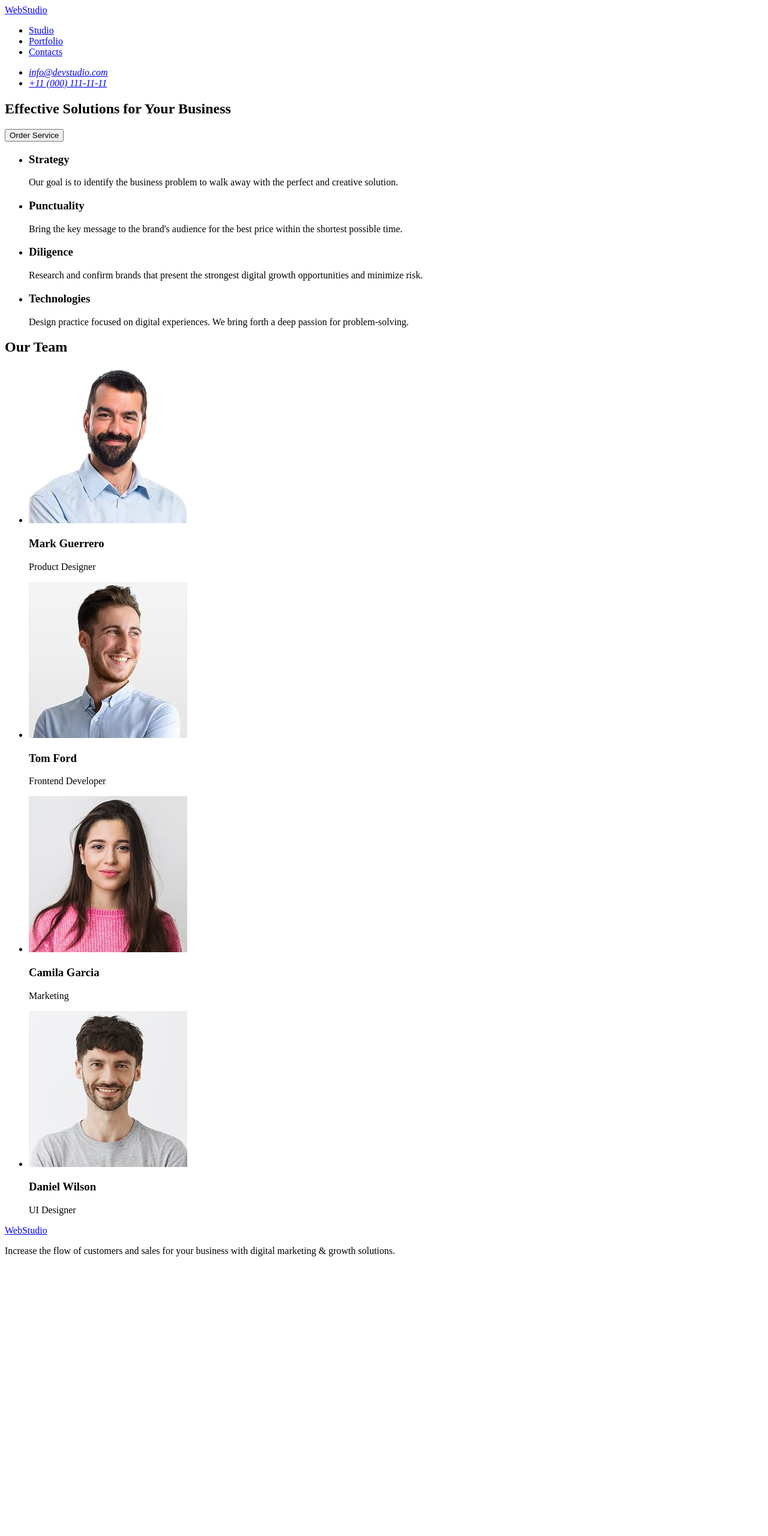
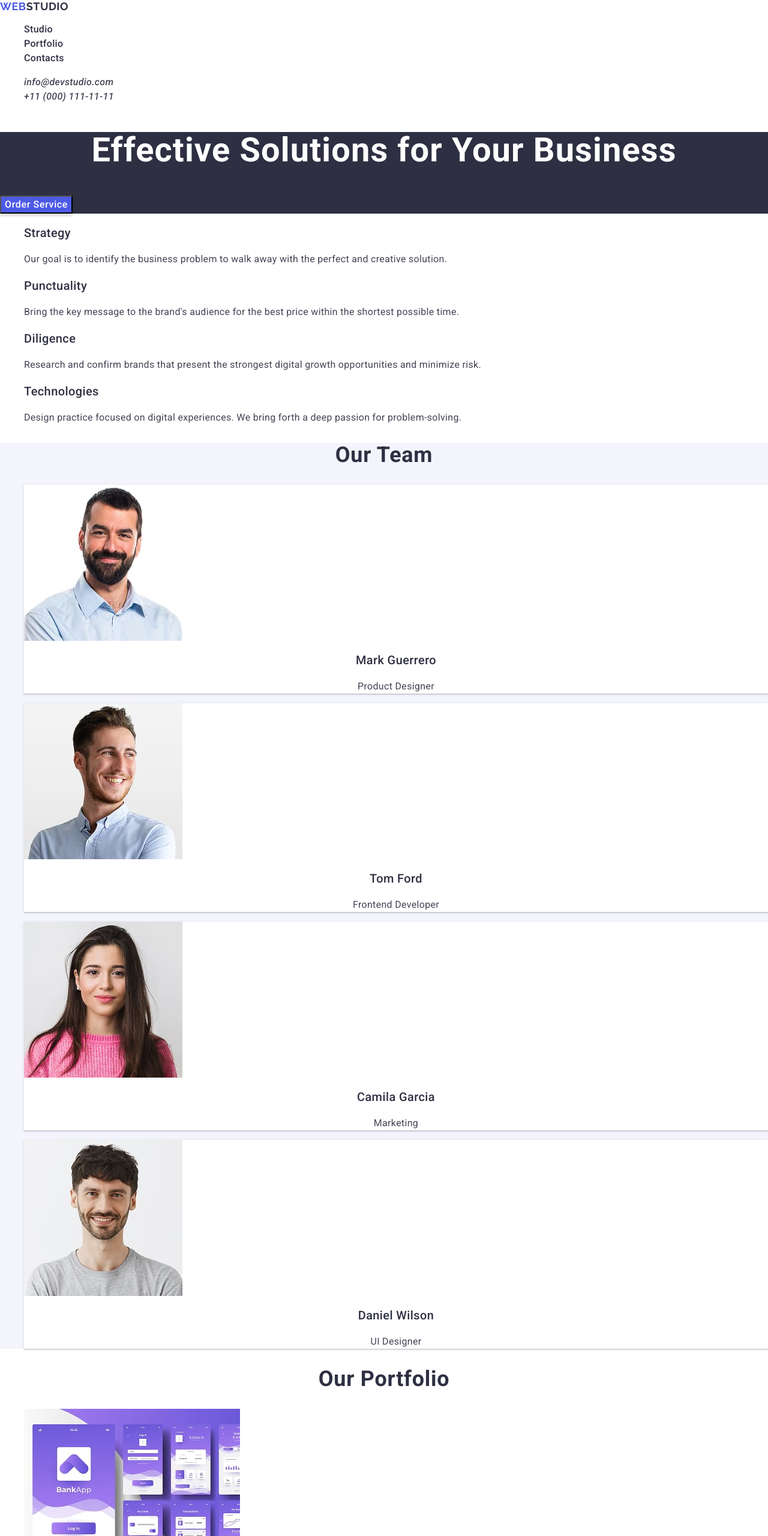
Before and after one commit to Maxim-Loznian/goit-markup-hw-021, a plain HTML site: page index.html in a window 1280 px wide. Shown: the top 2560 px of the page at 60% size. Before the commit the page ends 2110 px from the top, so only its background shows below. Drawn offline with nearby package versions, Linux system fonts and the light colour scheme.

Commit message:
second home work

```diff
--- /dev/null
+++ b/css/styles.css
@@ -0,0 +1,187 @@
+Ul,
+ol {
+  list-style-type: none;
+}
+
+a {
+  text-decoration: none;
+  color: inherit;
+}
+
+button {
+  cursor: pointer;
+}
+
+img {
+  display: block;
+}
+
+body {
+  font-family: "Roboto", sans-serif;
+  background-color: #fff;
+  color: #434455;
+}
+.logotype {
+  font-family: "Raleway", sans-serif;
+  font-weight: 700;
+  font-size: 18px;
+  line-height: 1.17;
+  letter-spacing: 0.03em;
+  text-transform: uppercase;
+  color: #4d5ae5;
+}
+
+.logo {
+  color: #2e2f42;
+}
+
+.menu-link {
+  font-weight: 500;
+  font-size: 16px;
+  line-height: 1.5;
+  letter-spacing: 0.02em;
+  color: #2e2f42;
+}
+
+.menu-link:hover,
+.menu-link:focus {
+  color: #404bbf;
+}
+
+.menu-link:active {
+  color: #404bbf;
+}
+.menu-addr-link {
+  font-weight: 500;
+  font-size: 16px;
+  line-height: 1.5;
+  letter-spacing: 0.02em;
+  color: #434455;
+}
+
+.menu-addr-link:hover,
+.menu-addr-link:focus {
+  color: #404bbf;
+}
+
+.hero {
+  background: #2e2f42;
+}
+
+.hero-title {
+  font-weight: 700;
+  font-size: 56px;
+  line-height: 1.07143;
+  letter-spacing: 0.02em;
+  text-align: center;
+  color: #fff;
+}
+
+.btn {
+  box-shadow: 0 4px 4px 0 rgba(0, 0, 0, 0.15);
+  background: #4d5ae5;
+  font-weight: 500;
+  font-size: 16px;
+  line-height: 1.5;
+  letter-spacing: 0.04em;
+  color: #fff;
+}
+
+.btn:hover,
+.btn:focus {
+  background: #404bbf;
+}
+
+.page-adv-title {
+  font-weight: 500;
+  font-size: 20px;
+  line-height: 1.2;
+  letter-spacing: 0.02em;
+  color: #2e2f42;
+}
+
+.page-adv-text {
+  font-size: 16px;
+  line-height: 1.5;
+  letter-spacing: 0.02em;
+  color: #434455;
+}
+
+.team {
+  background: #f4f4fd;
+}
+
+.team-title {
+  font-weight: 700;
+  font-size: 36px;
+  line-height: 1.11111;
+  letter-spacing: 0.02em;
+  text-align: center;
+  color: #2e2f42;
+}
+
+.team-card {
+  box-shadow: 0 2px 1px 0 rgba(46, 47, 66, 0.08),
+    0 1px 1px 0 rgba(46, 47, 66, 0.16), 0 1px 6px 0 rgba(46, 47, 66, 0.08);
+  background: #fff;
+}
+
+.team-avatar {
+  font-weight: 500;
+  font-size: 20px;
+  line-height: 1.2;
+  letter-spacing: 0.02em;
+  text-align: center;
+  color: #2e2f42;
+}
+
+.team-text {
+  font-size: 16px;
+  line-height: 1.5;
+  letter-spacing: 0.02em;
+  text-align: center;
+}
+
+.portfolio-title {
+  font-weight: 700;
+  font-size: 36px;
+  line-height: 1.11111;
+  letter-spacing: 0.02em;
+  text-align: center;
+  color: #2e2f42;
+}
+
+.portfolio-offer {
+  font-weight: 500;
+  font-size: 20px;
+  line-height: 1.2;
+  letter-spacing: 0.02em;
+  color: #2e2f42;
+}
+
+.portfolio-text {
+  font-size: 16px;
+  line-height: 1.5;
+  letter-spacing: 0.02em;
+}
+
+.page-footer {
+  background: #2e2f42;
+}
+
+.logo-footer {
+  font-family: "Raleway", sans-serif;
+  font-weight: 700;
+  font-size: 18px;
+  line-height: 1.16667;
+  letter-spacing: 0.03em;
+  text-transform: uppercase;
+  color: #f4f4fd;
+}
+
+.footer-text {
+  font-size: 16px;
+  line-height: 1.5;
+  letter-spacing: 0.02em;
+  color: #f4f4fd;
+}
--- a/index.html
+++ b/index.html
@@ -4,111 +4,206 @@
     <meta charset="UTF-8" />
     <meta name="viewport" content="width=device-width, initial-scale=1.0" />
     <title>WEBSTUDIO</title>
+    <link rel="preconnect" href="https://fonts.googleapis.com" />
+    <link rel="preconnect" href="https://fonts.gstatic.com" crossorigin />
+    <link
+      href="https://fonts.googleapis.com/css2?family=Raleway:ital,wght@0,100..900;1,100..900&family=Roboto:ital,wght@0,100..900;1,100..900&display=swap"
+      rel="stylesheet"
+    />
+    <link
+      rel="stylesheet"
+      href="https://cdnjs.cloudflare.com/ajax/libs/modern-normalize/3.0.1/modern-normalize.min.css"
+    />
+    <link rel="stylesheet" href="./css/styles.css" />
   </head>
   <body>
-    <header>
-      <nav>
-        <a href="./index.html">WebStudio</a>
-        <ul>
-          <li><a href="./index.html">Studio</a></li>
-          <li><a href="#portfolio">Portfolio</a></li>
-          <li><a href="#contacts">Contacts</a></li>
+    <header class="page-header">
+      <nav class="page-nav">
+        <a class="logotype" href="./index.html"
+          >Web<span class="logo">Studio</span></a
+        >
+        <ul class="menu">
+          <li class="menu-item">
+            <a class="menu-link" href="./index.html">Studio</a>
+          </li>
+          <li class="menu-item">
+            <a class="menu-link" href="#portfolio">Portfolio</a>
+          </li>
+          <li class="menu-item">
+            <a class="menu-link" href="#contacts">Contacts</a>
+          </li>
         </ul>
       </nav>
-      <address>
-        <ul>
-          <li><a href="mailto:info@devstudio.com">info@devstudio.com</a></li>
-          <li><a href="tel:+110001111111">+11 (000) 111-11-11</a></li>
+      <address class="page-addr">
+        <ul class="menu-addr">
+          <li class="menu-addr-item">
+            <a class="menu-addr-link" href="mailto:info@devstudio.com"
+              >info@devstudio.com</a
+            >
+          </li>
+          <li class="menu-addr-item">
+            <a class="menu-addr-link" href="tel:+110001111111"
+              >+11 (000) 111-11-11</a
+            >
+          </li>
         </ul>
       </address>
     </header>
     <main>
-      <section>
-        <h1>Effective Solutions for Your Business</h1>
-        <button type="button">Order Service</button>
+      <section class="hero">
+        <h1 class="hero-title">Effective Solutions for Your Business</h1>
+        <button class="btn" type="button">Order Service</button>
       </section>
       <section id="advantages">
         <h2 hidden>Our advantages</h2>
-        <ul>
-          <li>
-            <h3>Strategy</h3>
-            <p>
+        <ul class="page-adv">
+          <li class="page-adv-item">
+            <h3 class="page-adv-title">Strategy</h3>
+            <p class="page-adv-text">
               Our goal is to identify the business problem to walk away with the
               perfect and creative solution.
             </p>
           </li>
-          <li>
-            <h3>Punctuality</h3>
-            <p>
+          <li class="page-adv-item">
+            <h3 class="page-adv-title">Punctuality</h3>
+            <p class="page-adv-text">
               Bring the key message to the brand's audience for the best price
               within the shortest possible time.
             </p>
           </li>
-          <li>
-            <h3>Diligence</h3>
-            <p>
+          <li class="page-adv-item">
+            <h3 class="page-adv-title">Diligence</h3>
+            <p class="page-adv-text">
               Research and confirm brands that present the strongest digital
               growth opportunities and minimize risk.
             </p>
           </li>
-          <li>
-            <h3>Technologies</h3>
-            <p>
+          <li class="page-adv-item">
+            <h3 class="page-adv-title">Technologies</h3>
+            <p class="page-adv-text">
               Design practice focused on digital experiences. We bring forth a
               deep passion for problem-solving.
             </p>
           </li>
         </ul>
       </section>
-      <section id="portfolio">
-        <h2>Our Team</h2>
-        <ul>
-          <li>
+      <section class="team" id="team">
+        <h2 class="team-title">Our Team</h2>
+        <ul class="team-list">
+          <li class="team-card">
             <img
               src="./images/mark_Guerrero.jpg"
               alt="Mark Guerrero"
               width="264"
               height="260"
             />
-            <h3>Mark Guerrero</h3>
-            <p>Product Designer</p>
+            <h3 class="team-avatar">Mark Guerrero</h3>
+            <p class="team-text">Product Designer</p>
           </li>
-          <li>
+          <li class="team-card">
             <img
               src="./images/tom_ford.jpg"
               alt="Tom Ford"
               width="264"
               height="260"
             />
-            <h3>Tom Ford</h3>
-            <p>Frontend Developer</p>
+            <h3 class="team-avatar">Tom Ford</h3>
+            <p class="team-text">Frontend Developer</p>
           </li>
-          <li>
+          <li class="team-card">
             <img
               src="./images/camila_garcia.jpg"
               alt="Camila Garcia"
               width="264"
               height="260"
             />
-            <h3>Camila Garcia</h3>
-            <p>Marketing</p>
+            <h3 class="team-avatar">Camila Garcia</h3>
+            <p class="team-text">Marketing</p>
           </li>
-          <li>
+          <li class="team-card">
             <img
               src="./images/daniel_wilson.jpg"
               alt="Daniel Wilson"
               width="264"
               height="260"
             />
-            <h3>Daniel Wilson</h3>
-            <p>UI Designer</p>
+            <h3 class="team-avatar">Daniel Wilson</h3>
+            <p class="team-text">UI Designer</p>
+          </li>
+        </ul>
+      </section>
+
+      <section id="portfolio">
+        <h2 class="portfolio-title">Our Portfolio</h2>
+        <ul class="portfolio-list">
+          <li class="portfolio-item">
+            <img
+              src="./images/portfolio/banking_app.jpg"
+              alt="Banking App"
+              width="360"
+              height="300"
+            />
+            <h3 class="portfolio-offer">Banking App</h3>
+            <p class="portfolio-text">App</p>
+          </li>
+          <li class="portfolio-item">
+            <img
+              src="./images/portfolio/cashless_payment.jpg"
+              alt="Cashless Payment"
+              width="360"
+              height="300"
+            />
+            <h3 class="portfolio-offer">Cashless Payment</h3>
+            <p class="portfolio-text">Marketing</p>
+          </li>
+          <li class="portfolio-item">
+            <img
+              src="./images/portfolio/meditation_app.jpg"
+              alt="Meditation App"
+              width="360"
+              height="300"
+            />
+            <h3 class="portfolio-offer">Meditation App</h3>
+            <p class="portfolio-text">App</p>
+          </li>
+          <li class="portfolio-item">
+            <img
+              src="./images/portfolio/taxi_service.jpg"
+              alt="Taxi Service"
+              width="360"
+              height="300"
+            />
+            <h3 class="portfolio-offer">Taxi Service</h3>
+            <p class="portfolio-text">Marketing</p>
+          </li>
+          <li>
+            <img
+              src="./images/portfolio/screen_Illustrations.jpg"
+              alt="Screen Illustrations"
+              width="360"
+              height="300"
+            />
+            <h3 class="portfolio-offer">Screen Illustrations</h3>
+            <p class="portfolio-text">Design</p>
+          </li>
+          <li>
+            <img
+              src="./images/portfolio/online_courses.jpg"
+              alt="Online Courses"
+              width="360"
+              height="300"
+            />
+            <h3 class="portfolio-offer">Online Courses</h3>
+            <p class="portfolio-text">Marketing</p>
           </li>
         </ul>
       </section>
     </main>
-    <footer id="contacts">
-      <a href="./index.html">WebStudio</a>
-      <p>
+    <footer class="page-footer" id="contacts">
+      <a class="logotype" href="./index.html"
+        >Web<span class="logo-footer">Studio</span></a
+      >
+      <p class="footer-text">
         Increase the flow of customers and sales for your business with digital
         marketing & growth solutions.
       </p>
```
Also changed, not shown: images/portfolio/banking_app.jpg (added), images/portfolio/cashless_payment.jpg (added), images/portfolio/meditation_app.jpg (added), images/portfolio/online_courses.jpg (added), images/portfolio/screen_Illustrations.jpg (added), images/portfolio/taxi_service.jpg (added).
